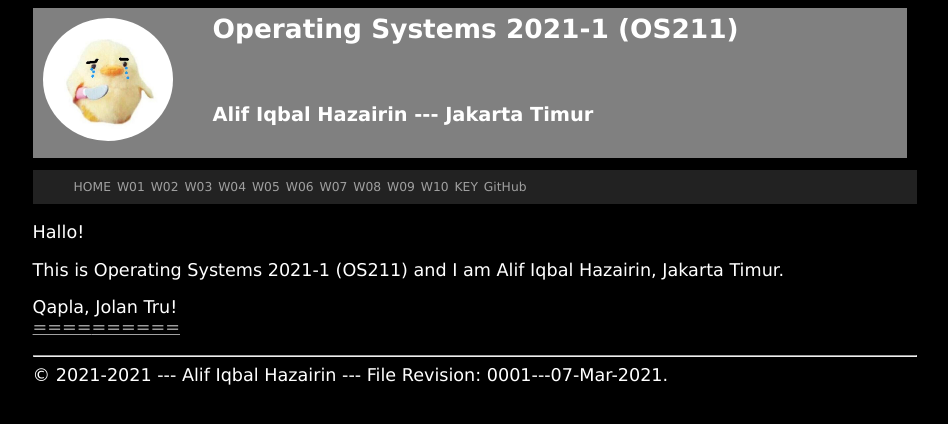
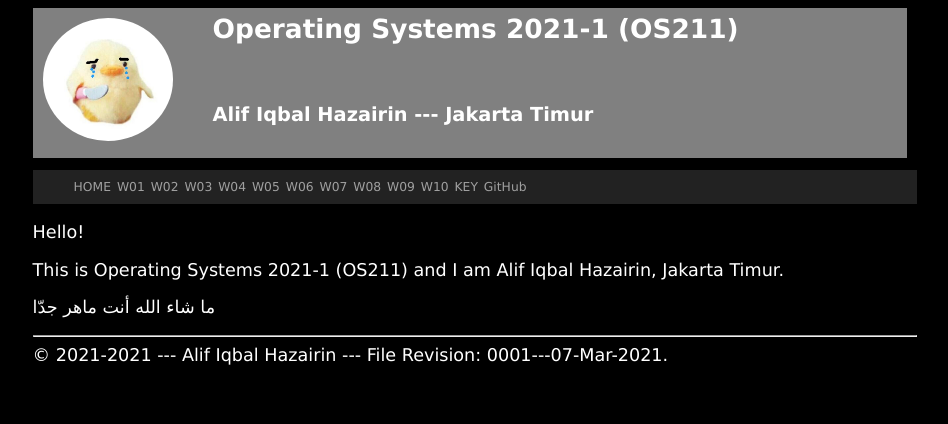
Before and after one commit to AlifHazairin/os211, a Jekyll site: the page built from index.md, in a window 1280 px wide. Shown: the top 424 px of the page, without its empty margins (165-1113 px from the left). Built offline with Jekyll 4.4.1, drawn with Linux system fonts in a browser that asks for light colours.

Commit message:
modified index.md

```diff
--- a/index.md
+++ b/index.md
@@ -2,8 +2,8 @@
 layout: "layout"
 ---
 
-Hallo!
+Hello!
 
 This is {{ site.title }} and I am {{ site.author }}, {{ site.address }}.
 
-Qapla, Jolan Tru!<br>[====](GitHubPages/)[======](REPORT/)
+ما شاء الله أنت ماهر جدّا
```
